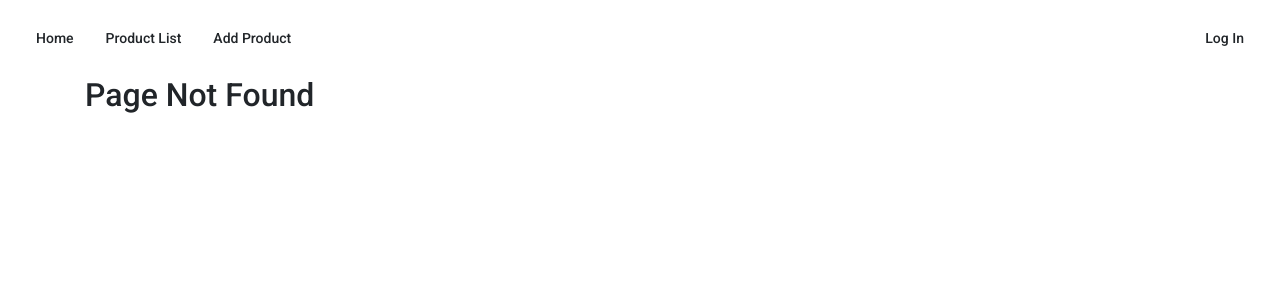
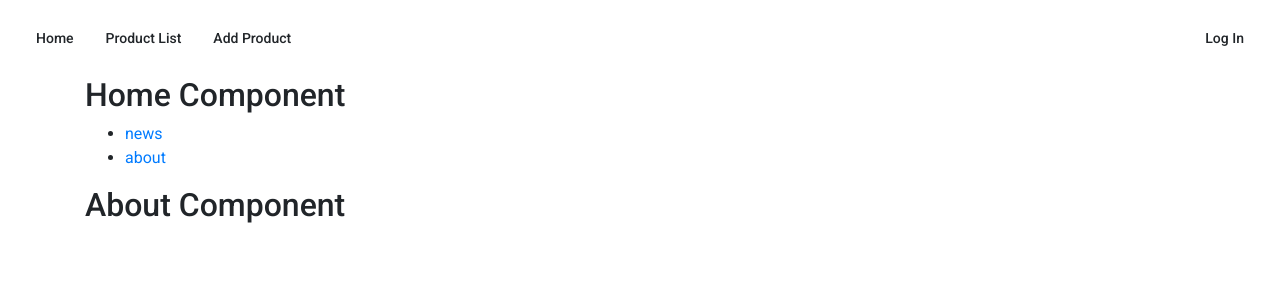
Before and after one commit to oksanalutsyk/angular-routing-2020-, an Angular app: page /about in a window 1280 px wide. Before the commit this address had no page. Shown: the top 300 px of the page. Built offline with nearby package versions, Linux system fonts and the light colour scheme.

Commit message:
change routes

```diff
--- a/src/app/app-routing.module.ts
+++ b/src/app/app-routing.module.ts
@@ -7,9 +7,8 @@ import { PageNotFoundComponent } from './components/page-not-found/page-not-foun
 import { AuthGuard } from './shared/guards/auth.guard';
 
 const routes: Routes = [
-  { path: '', redirectTo: 'home', pathMatch: 'full' },
   {
-    path: 'home',
+    path: '',
     component: HomeComponent,
     children: [
       {
--- a/src/app/app.component.html
+++ b/src/app/app.component.html
@@ -1,6 +1,6 @@
 <nav>
   <div class="left">
-    <button mat-button [routerLink]="['/home']">
+    <button mat-button [routerLink]="['']">
       Home
     </button>
     <button mat-button [routerLink]="['/products']">
--- a/src/app/components/home/home.component.html
+++ b/src/app/components/home/home.component.html
@@ -2,8 +2,8 @@
 
 <nav>
   <ul>
-    <li><a [routerLink]="['news']">news</a></li>
-    <li><a [routerLink]="['about']">about</a></li>
+    <li><a [routerLink]="['/news']">news</a></li>
+    <li><a [routerLink]="['/about']">about</a></li>
   </ul>
 </nav>
 
--- a/src/app/shared/modules/home.module.ts
+++ b/src/app/shared/modules/home.module.ts
@@ -8,7 +8,6 @@ import { AboutComponent } from '../../components/about/about.component';
 @NgModule({
   imports: [
     RouterModule.forChild([
-      { path: '', redirectTo: 'home', pathMatch: 'full' },
       { path: 'news', component: NewsComponent },
       { path: 'about', component: AboutComponent },
     ]),
--- a/src/app/shared/modules/products.module.ts
+++ b/src/app/shared/modules/products.module.ts
@@ -19,7 +19,6 @@ import { ProductService } from '../services/product.service';
 //guards
 import { ProductEditGuard } from '../guards/product-edit.guard';
 import { ProductAddGuard } from '../guards/product-add.guard';
-
 
 @NgModule({
   imports: [
```
